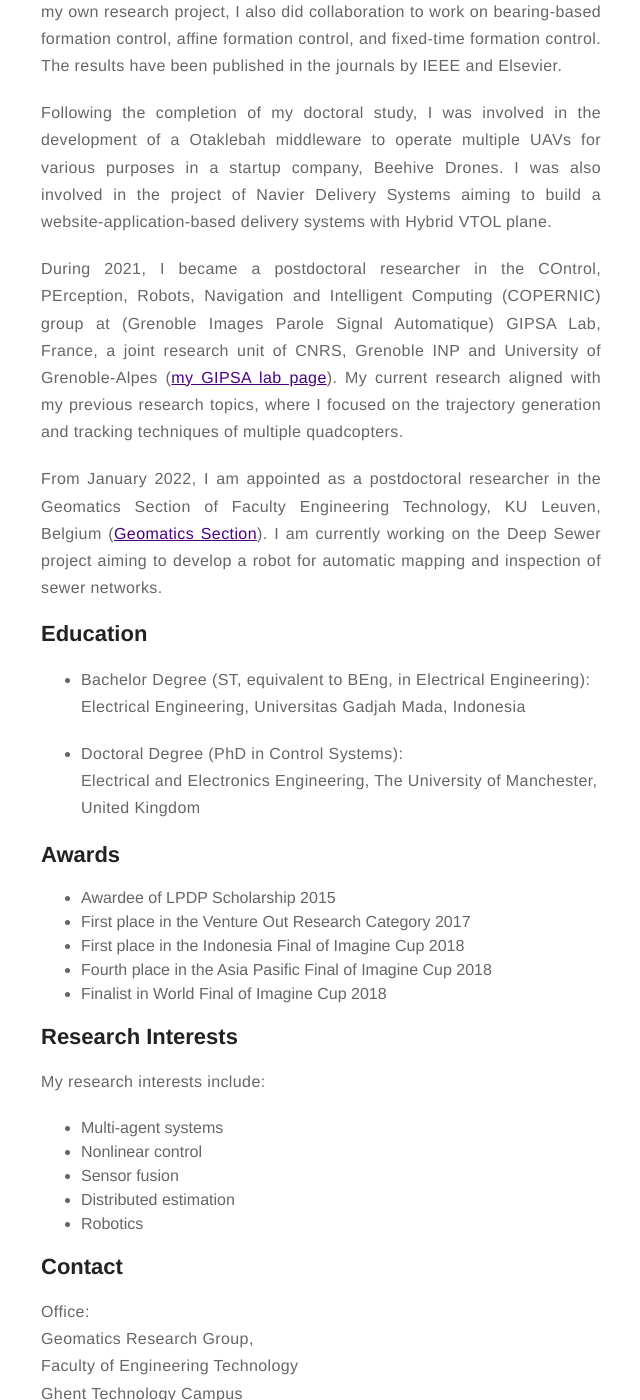
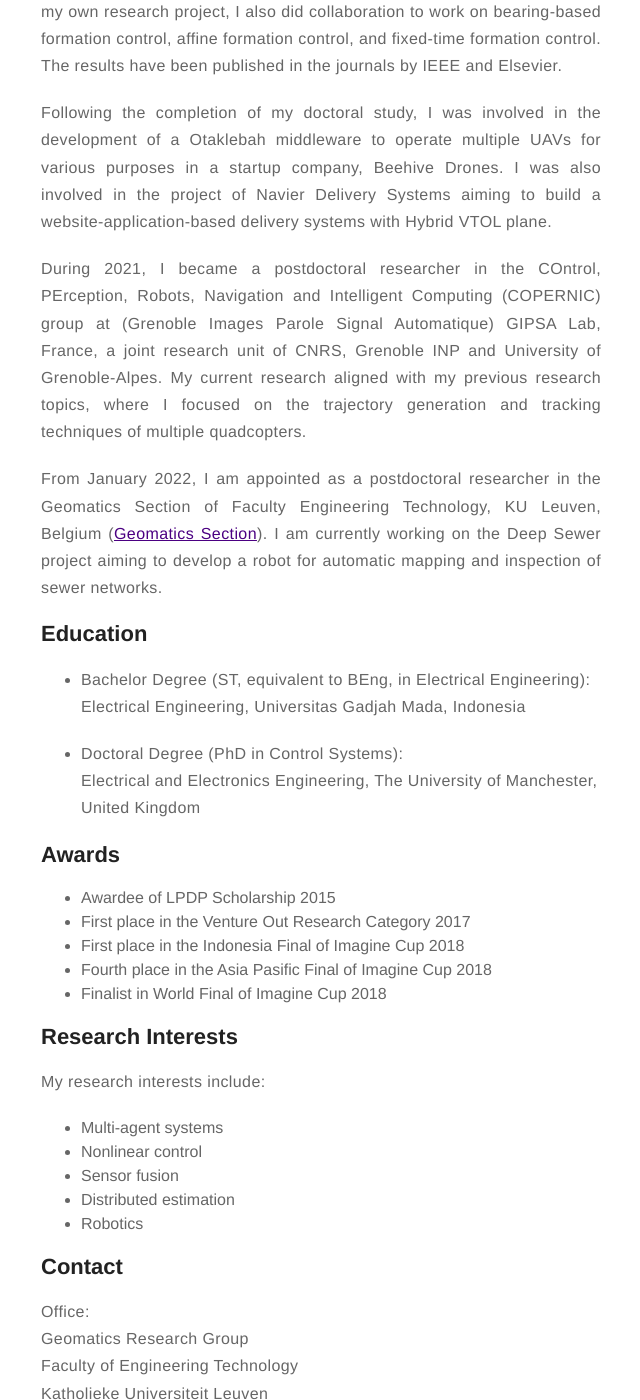
Before and after one commit to tnunay/tnunay.github.io, a Jekyll site: the page built from about.md, in a window 1280 px wide and 1400 px high, scrolled down 1001 px. Shown: the whole window, without its empty margins (319-959 px from the left). Built offline with Jekyll 4.4.1, drawn with Linux system fonts in a browser that asks for light colours.

Commit message:
Update information (2)

```diff
--- a/about.md
+++ b/about.md
@@ -14,7 +14,7 @@ layout: page
 
 <p align="justify">Following the completion of my doctoral study, I was involved in the development of a Otaklebah middleware to operate multiple UAVs for various purposes in a startup company, Beehive Drones. I was also involved in the project of Navier Delivery Systems aiming to build a website-application-based delivery systems with Hybrid VTOL plane.</p>
 
-<p align="justify">During 2021, I became a postdoctoral researcher in the COntrol, PErception, Robots, Navigation and Intelligent Computing (COPERNIC) group at (Grenoble Images Parole Signal Automatique) GIPSA Lab, France, a joint research unit of CNRS, Grenoble INP and University of Grenoble-Alpes (<a href="http://www.gipsa-lab.fr/page_pro.php?vid=3828">my GIPSA lab page</a>). My current research aligned with my previous research topics, where I focused on the trajectory generation and tracking techniques of multiple quadcopters.</p>
+<p align="justify">During 2021, I became a postdoctoral researcher in the COntrol, PErception, Robots, Navigation and Intelligent Computing (COPERNIC) group at (Grenoble Images Parole Signal Automatique) GIPSA Lab, France, a joint research unit of CNRS, Grenoble INP and University of Grenoble-Alpes. My current research aligned with my previous research topics, where I focused on the trajectory generation and tracking techniques of multiple quadcopters.</p>
 
 <p align="justify">From January 2022, I am appointed as a postdoctoral researcher in the Geomatics Section of Faculty Engineering Technology, KU Leuven, Belgium (<a href="https://iiw.kuleuven.be/onderzoek/geomatics">Geomatics Section</a>). I am currently working on the Deep Sewer project aiming to develop a robot for automatic mapping and inspection of sewer networks.</p>
 
@@ -58,10 +58,9 @@ layout: page
 
 ## Contact
 <p>Office:<br>
-Geomatics Research Group,<br>
-Faculty of Engineering Technology <br>
-Ghent Technology Campus<br>
-KU Leuven<br>
+Geomatics Research Group<br>
+Faculty of Engineering Technology<br>
+Katholieke Universiteit Leuven<br>
 Gebroeders De Smeetstraat<br>
 9000 Gent Belgium <br>
 <br>
```
